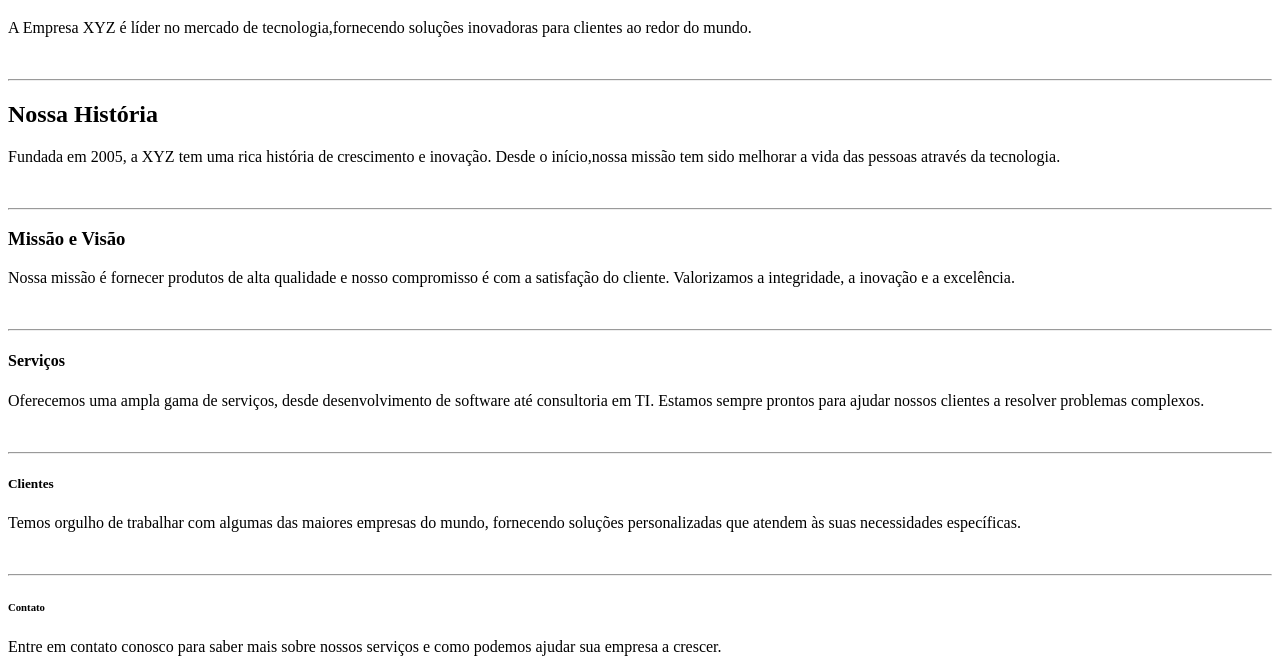
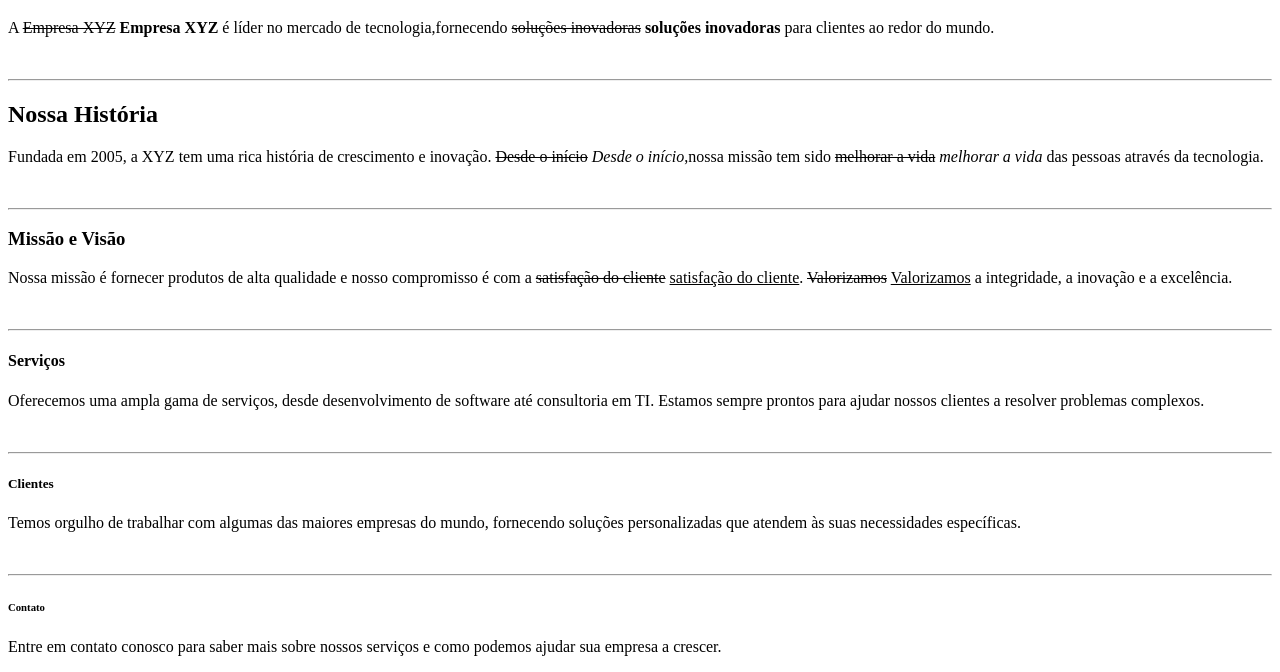
Before and after one commit to Pedrogrm/Vers-o_corrigida.html, a plain HTML site: page index.html in a window 1280 px wide. Shown: the part 169-841 px from the top of the page. Drawn offline with Linux system fonts and the light colour scheme.

Commit message:
versão corrigida
versão corrigida concluida

```diff
--- a/index.html
+++ b/index.html
@@ -13,8 +13,8 @@
                 <h1>Bem-vindo à Empresa XYZ</h1>
 
                     <p>
- A Empresa XYZ é líder no mercado de
- tecnologia,fornecendo soluções inovadoras
+ A <del>Empresa XYZ</del> <strong>Empresa XYZ</strong> é líder no mercado de
+ tecnologia,fornecendo <del>soluções inovadoras</del> <strong>soluções inovadoras</strong>
  para clientes ao redor do mundo.
                     </p>
 
@@ -24,8 +24,8 @@
                                 <h2>Nossa História</h2>
                                 <p>
  Fundada em 2005, a XYZ tem uma rica história de
- crescimento e inovação. Desde o início,nossa
- missão tem sido melhorar a vida das pessoas
+ crescimento e inovação. <del>Desde o início</del> <em>Desde o início</em>,nossa
+ missão tem sido <del>melhorar a vida</del> <i>melhorar a vida</i> das pessoas
  através da tecnologia.
                                 </p>
 
@@ -35,8 +35,8 @@
                                     <h3>Missão e Visão</h3>
                                     <p>
  Nossa missão é fornecer produtos de alta qualidade
- e nosso compromisso é com a satisfação do cliente.
- Valorizamos a integridade, a inovação e a excelência.
+ e nosso compromisso é com a <del>satisfação do cliente</del> <ins>satisfação do cliente</ins>.
+  <del>Valorizamos</del> <ins>Valorizamos</ins> a integridade, a inovação e a excelência.
                                     </p>
 
                                     <br><hr>
```
